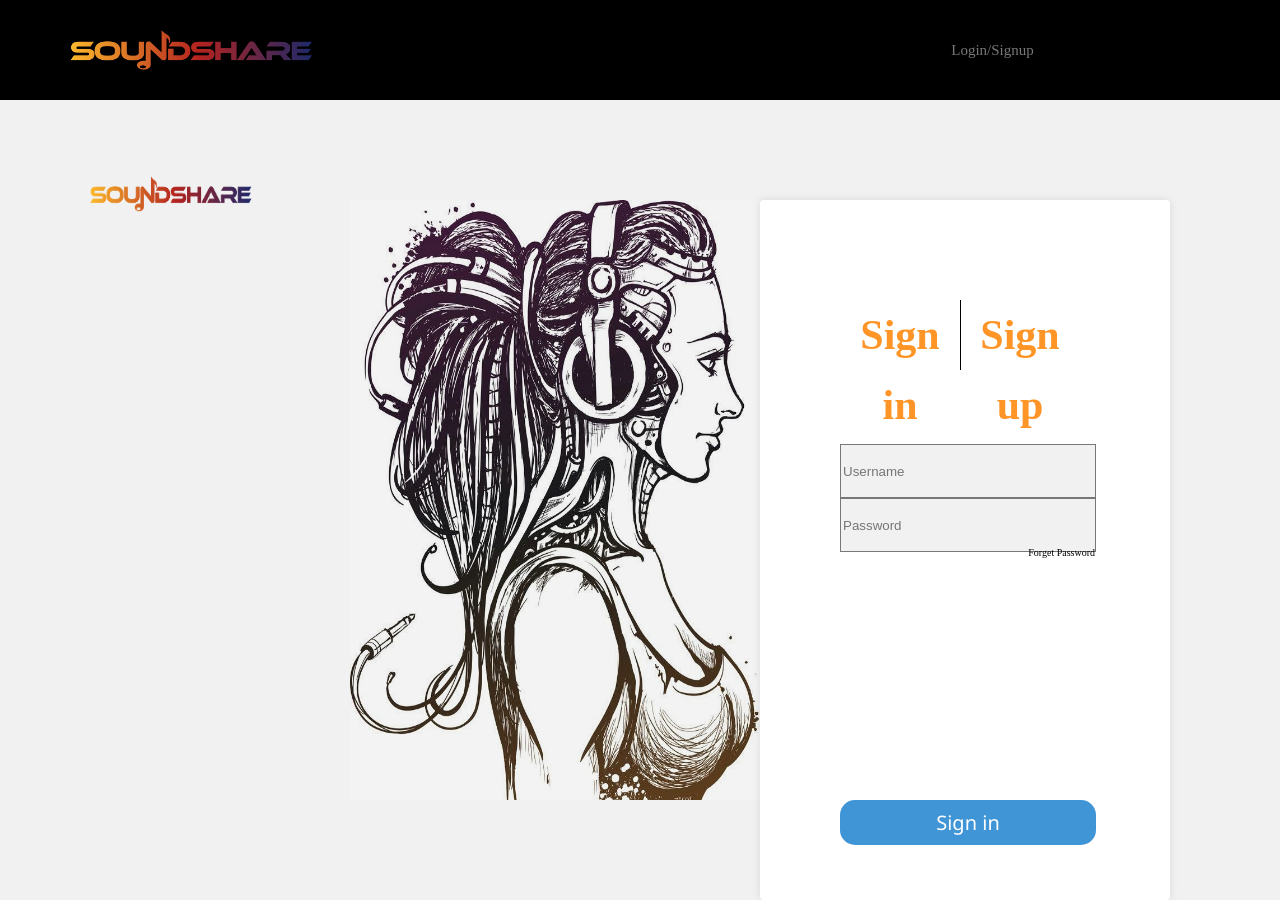
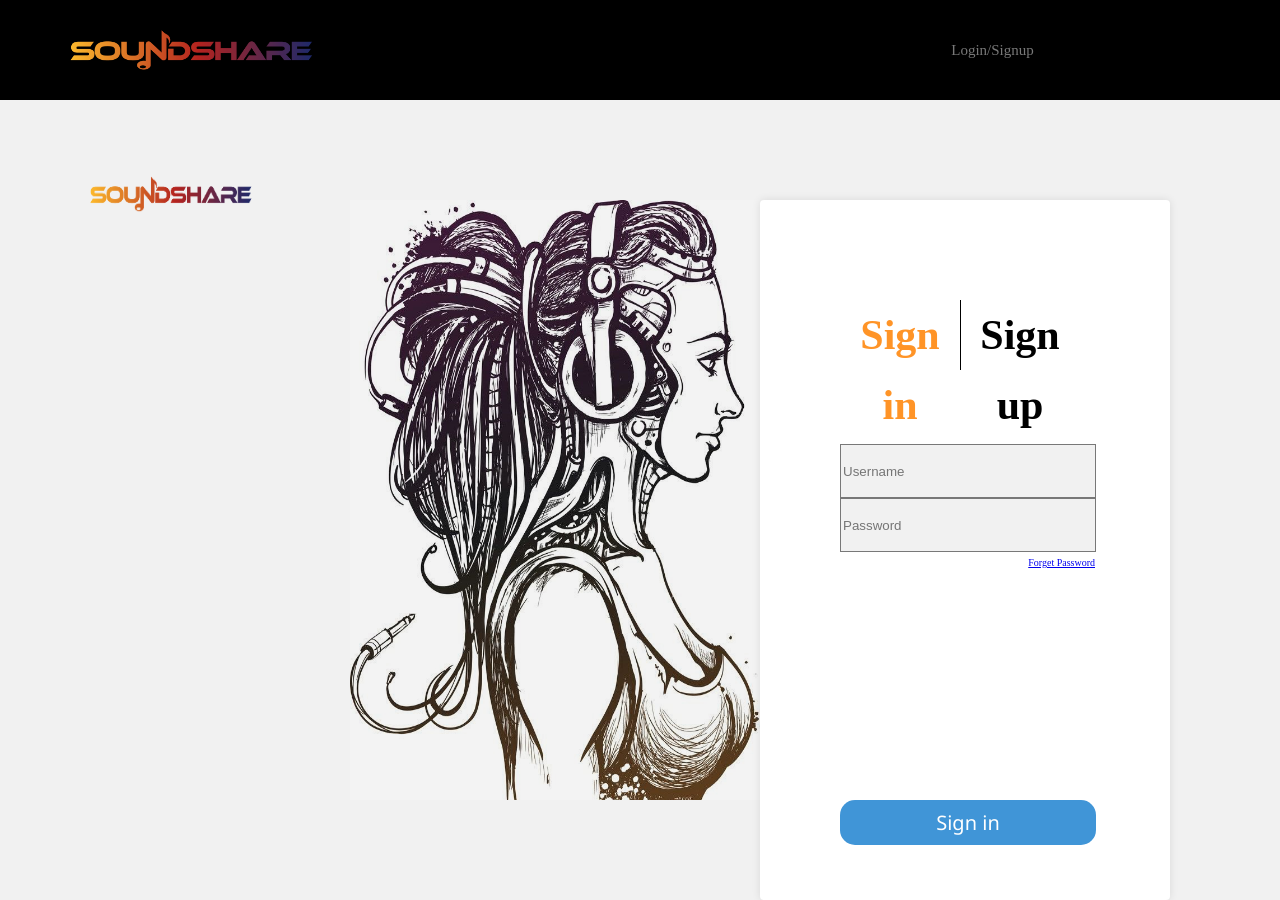
Before and after one commit to ashleendaly/soundshare, a Django app: page / in a window 1280 px wide; the page is wider, and only the part inside the window is pictured. Run offline with Django 3.2, Linux system fonts and the light colour scheme; some web fonts are replaced.

Commit message:
fix some small bugs in login, sign and forgetpassword pages

```diff
--- a/soundshare/urls.py
+++ b/soundshare/urls.py
@@ -16,6 +16,7 @@ from django.conf.urls.static import static
 urlpatterns = [
                   path('', views.user_login, name='login'),
                   path('login/', views.user_login, name='login'),
+                  path('forgetpassword/', views.forget_password, name='forget_password'),
                   path('logout/', views.user_logout, name='logout'),
                   path('index/', views.index, name='index'),
                   path('signup/', views.signup, name='signup'),
--- a/soundshare/views.py
+++ b/soundshare/views.py
@@ -59,7 +59,7 @@ def user_logout(request):
 
 
 def forget_password(request):
-    return render(request, 'soundshare/login.html')
+    return render(request, 'soundshare/forgetpassword.html')
 
 
 def signup(request):
--- a/static/css/login.css
+++ b/static/css/login.css
@@ -78,7 +78,6 @@ body{
 	text-align: center;
 	top: 100px;
 	line-height: 70px;
-	color: #ff9427;
 }
 #login-reg{
 	position: absolute;
@@ -119,6 +118,6 @@ body{
 #forgetpss{
 	position: absolute;
 	right: 75px;
-	bottom: 10px;
+	bottom: 0px;
 	font-size: 10px ;
 }
--- a/static/css/signup.css
+++ b/static/css/signup.css
@@ -89,7 +89,6 @@ body{
 	text-align: center;
 	top: 100px;
 	line-height: 70px;
-	color: #ff9427;
 }
 
 .input-t-p{
--- a/templates/soundshare/login.html
+++ b/templates/soundshare/login.html
@@ -16,7 +16,7 @@
                     <img id="pic1" src="{% static 'image/pic3.png' %}">
                 </div>
                 <div id="ls">
-                    <div id="login-login" onclick="javascript:document.getElementById('04').click()">
+                    <div id="login-login" style="color:#ff9427" onclick="javascript:document.getElementById('04').click()">
                         Sign in
                         <a id="04" href="/soundshare/login/"></a>
                     </div>
@@ -33,7 +33,7 @@
                             <button class="but-sub" type="submit">Sign in</button>
                         </form>
                         <div id="forgetpss">
-                            Forget Password
+                            <a href="/soundshare/forgetpassword/"> Forget Password </a>
                         </div>
                     </div>
                 </div>
--- a/templates/soundshare/signup.html
+++ b/templates/soundshare/signup.html
@@ -20,7 +20,7 @@
                         Sign in
                         <a id="04" href="/soundshare/login/"></a>
                     </div>
-                    <div id="login-reg" onclick="javascript:document.getElementById('05').click()">
+                    <div id="login-reg" style="color:#ff9427" onclick="javascript:document.getElementById('05').click()">
                         Sign up
                         <a id="05" href="/soundshare/signup/"></a>
                     </div>
```
